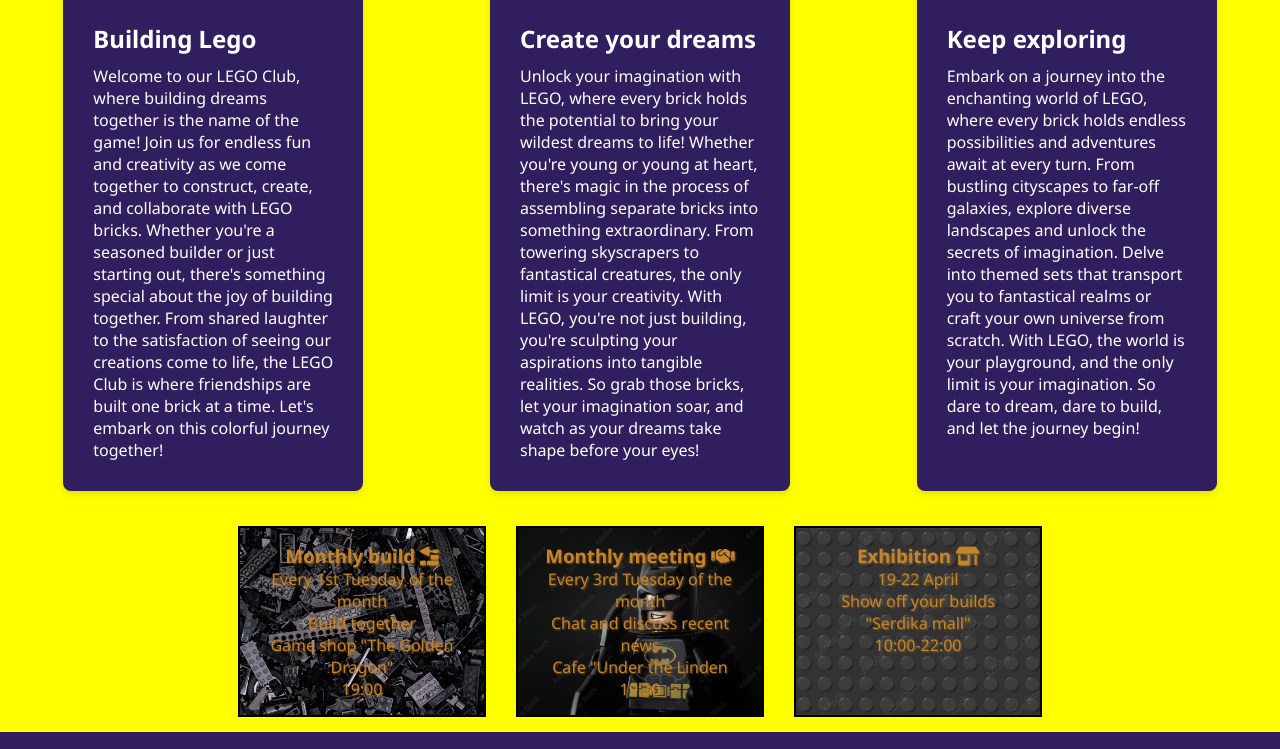
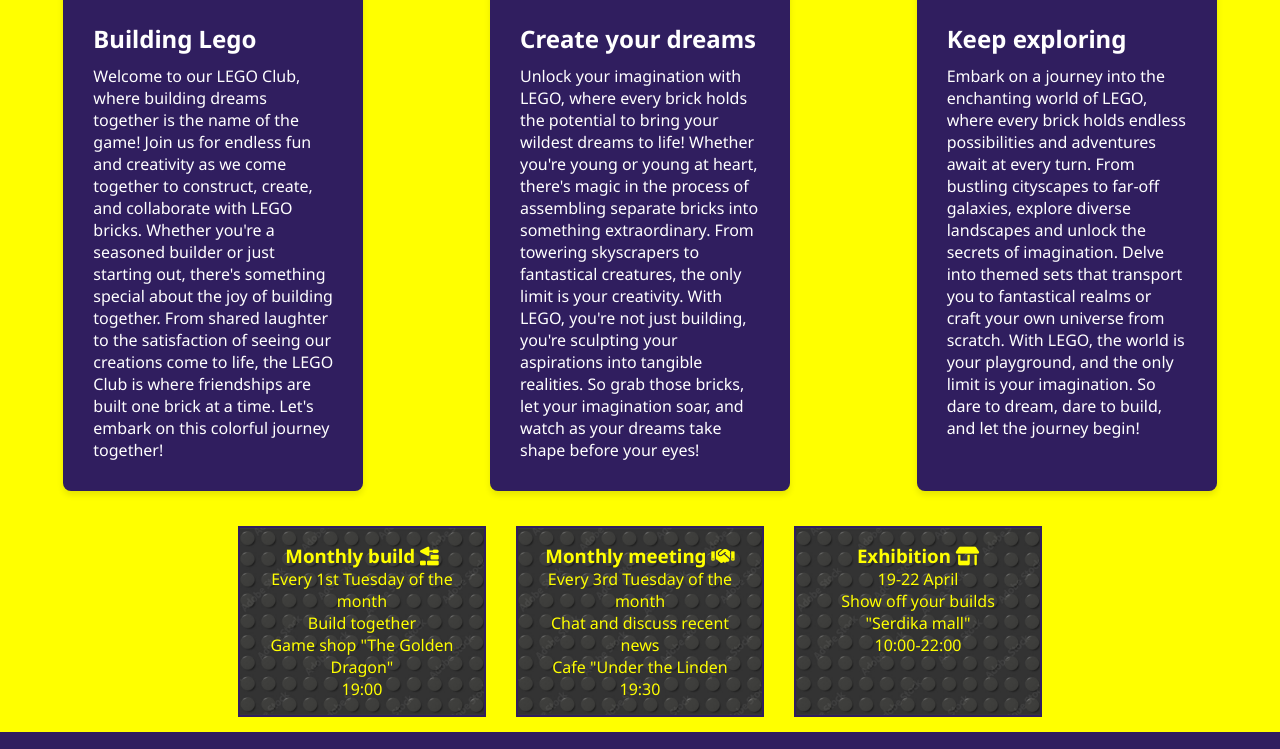
Before and after one commit to Tbergius/Lego-Sofia, a plain HTML site: page index.html in a window 1280 px wide. Shown: the part 863-1612 px from the top of the page. Drawn offline with Linux system fonts and the light colour scheme.

Commit message:
changed images in next events to the same image and different color as previous contrast was not good

```diff
--- a/assets/css/style.css
+++ b/assets/css/style.css
@@ -162,35 +162,35 @@
     justify-content: space-around;
 }
 #upcoming > div {
-    color: #C5832B;
-    background-color: rgba(255, 127, 17, 0.2);
+    color: yellow;
+    background-color: rgba(255, 255, 0, 0.2);
     padding: 15px;
     text-align: center;
     flex-basis: calc(100% - 30px); /* Full width by default */
     margin: 15px;
     max-width: 300px;
-    border: 2px solid black;
+    border: 2px solid #301e5f;
     background-size: cover;
     background-position: center;
     /* Add text shadow to improve readability */
-    text-shadow: 1px 1px 2px rgba(197, 131, 43, 0.5);
+    /* text-shadow: 1px 1px 2px rgba(197, 131, 43, 0.5); */
 }
 
 
 #upcoming h3 {
     /* Override the heading color set in general styles */
-    color: #C5832B;
+    color: yellow;
     /* Add text shadow to headings as well */
-    text-shadow: 1px 1px 2px rgba(197, 131, 43, 0.5);
+    /* text-shadow: 1px 1px 2px rgba(255, 255, 0, 0.5); */
 }
 
 /* Different background images for each event */
 .monthly-build {
-    background-image: url("../images/monthly-build-dark.jpg");
+    background-image: url("../images/exhibition-2.jpg");
 }
 
 .monthly-meeting {
-    background-image: url("../images/monthly-meeting-dark.jpg");
+    background-image: url("../images/exhibition-2.jpg");
 }
 
 .exhibition {
```
